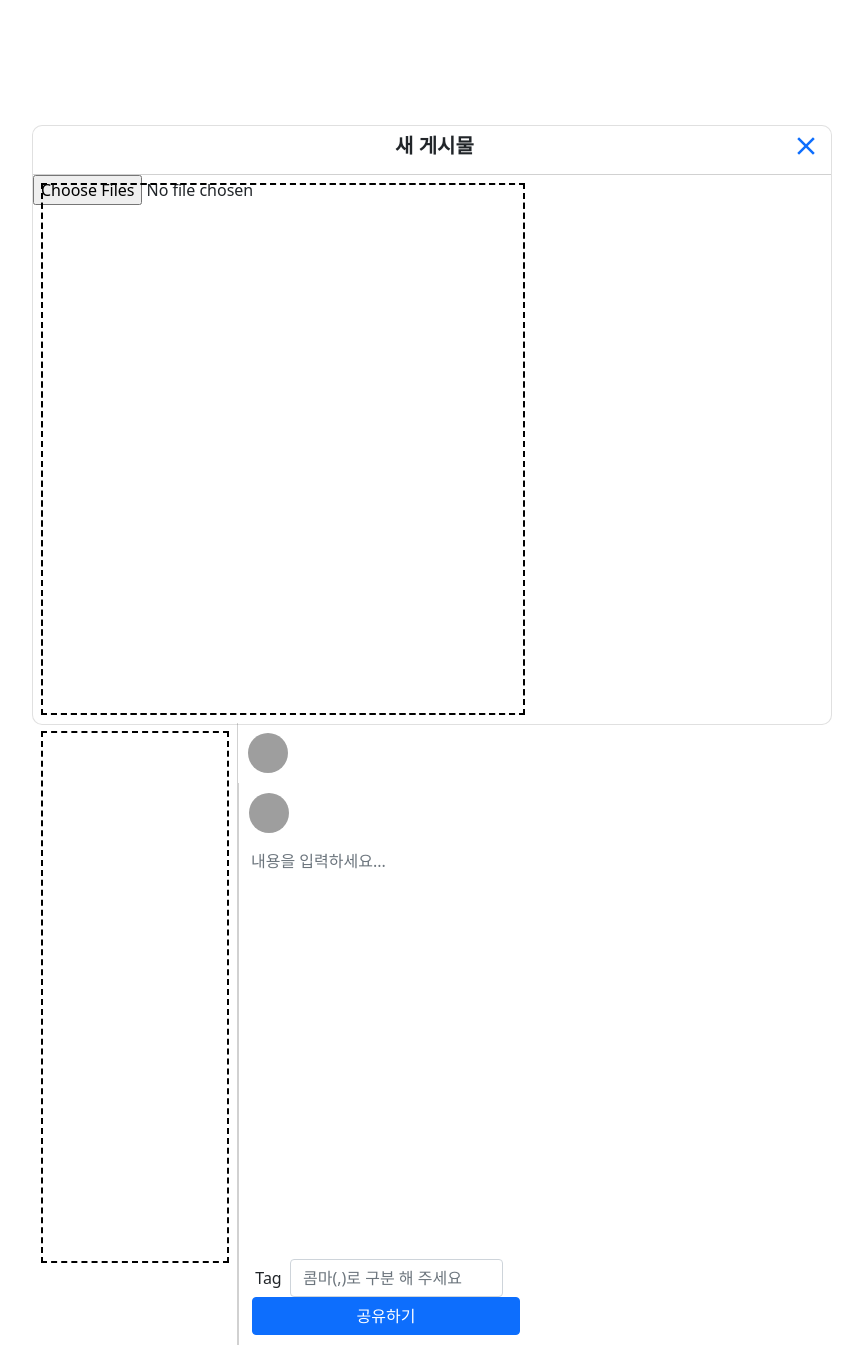
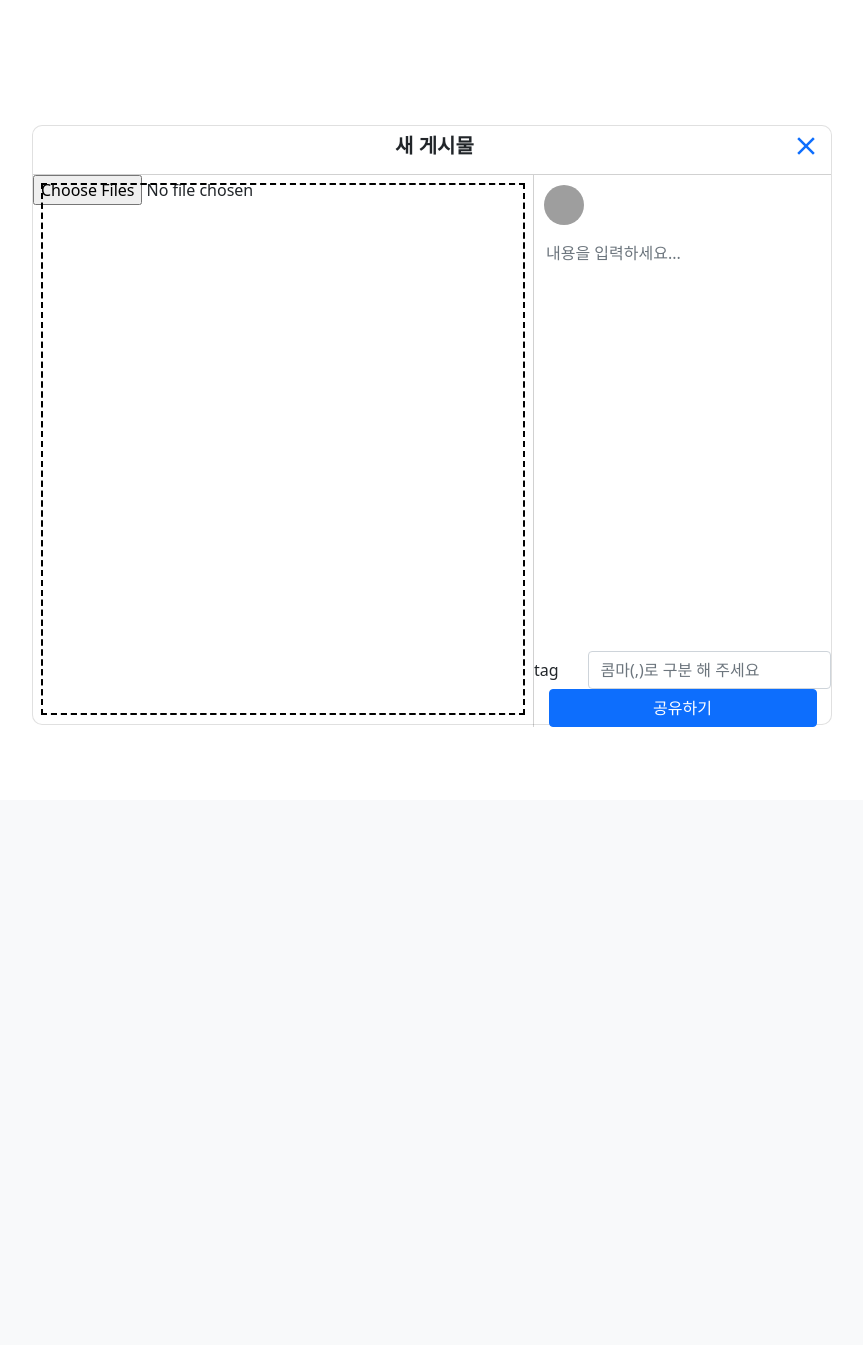
Before and after one commit to kvkvd12/instagram, a Django app: page /post-add/ in a window 1280 px wide. Shown: the part 58-1403 px from the top of the page, without its empty margins (208-1071 px from the left). After the commit the page ends 785 px from the top, so only its background shows below. Run offline with Django 4.2, Linux system fonts and the light colour scheme; some libraries are stand-ins or nearby versions; grey boxes are pictures that could not be loaded.

Commit message:
post-add.html 수정

```diff
--- a/templates/tweet/post-add.html
+++ b/templates/tweet/post-add.html
@@ -15,27 +15,12 @@
                 </div>
             </a>
         </div>
-
         <form action="/tweet/" method="post" enctype="multipart/form-data">
             {% csrf_token %}
             <div class="modal_image_content">
                 <div class="modal_image_upload_content">
                 <input class="modal_image_upload_content" id="image"  type="file" name="image" multiple>
                 <!-- <div id="input_image" class="modal_image_upload_content"> -->
-
-        <div class="modal_image_content">
-            <div id="input_image" class="modal_image_upload_content">
-
-            </div>
-
-            <div class="modal_content_write">
-                <div class="feed_name">
-                    <div class="profile_box">
-                        <img id="input_profile_image" class="profile_img"
-                            src="https://product.cdn.cevaws.com/var/storage/images/_aliases/reference/media/feliway-2017/images/kor-kr/1_gnetb-7sfmbx49emluey4a/6341829-1-kor-KR/1_gNETb-7SfMBX49EMLUeY4A.jpg">
-                    </div>
-                    <span id="input_user_id" class="feed_name_txt"> {{ user.username }} </span>
-
                 </div>
                 <div class="modal_content_write">
                     <div class="feed_name">
@@ -55,16 +40,12 @@
                             name='my-content' placeholder="내용을 입력하세요..."></textarea>
                     </div>
                     <div class="mt-3 row">
-
-                        <label for="tag" class="col-sm-2 col-form-label" style="margin-left: 15px;">Tag</label>
-                        <div class="col-sm-10"  style="margin-left: -45px; padding-left: 40px;">
-                            <input type="text" class="form-control" name="tag" id="tag"
-                                placeholder="콤마(,)로 구분 해 주세요">
-
-
+                        <label for="tag" class="col-sm-2 col-form-label">tag</label>
+                        <div class="col-sm-10">
+                            <input type="text" class="form-control" name="tag" id="tag" placeholder="콤마(,)로 구분 해 주세요">
                         </div>
                     </div>
-                    <div style="width: 100%; text-align: center; margin-bottom: 10px;" >
+                    <div style="width: 100%; text-align: center">
                         <button id="button_write_feed" type="submit" class="btn btn-primary" style="width: 268px">
                             공유하기</button>
                     </div>
```
